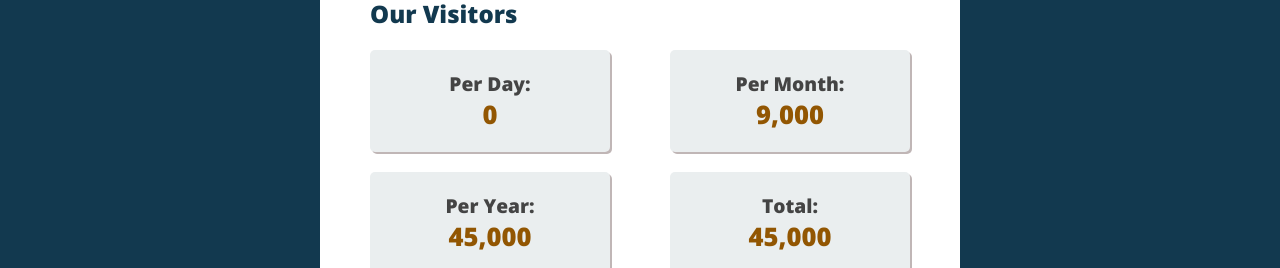
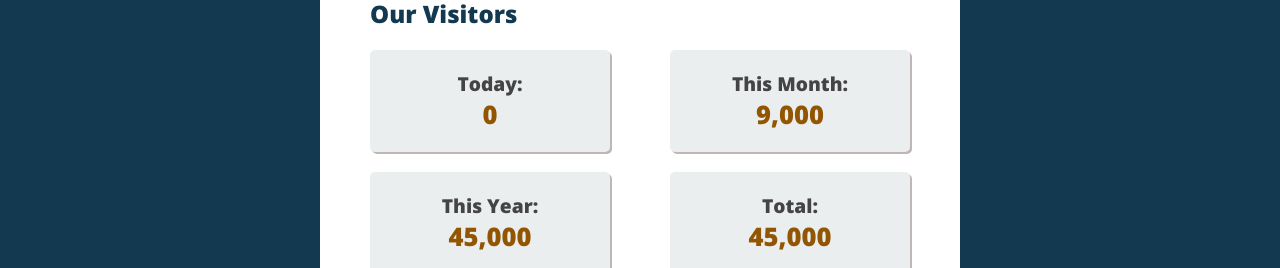
Before and after one commit to Diibro/clickrwanda-client, a React (Vite) app: page /website-visits in a window 1280 px wide. Shown: the part 196-464 px from the top of the page. Built offline with nearby package versions, Linux system fonts and the light colour scheme; no server answers.

Commit message:
added more on web visits

```diff
--- a/src/components/static/WebUse.jsx
+++ b/src/components/static/WebUse.jsx
@@ -34,15 +34,15 @@ const WebUse = () => {
           <div className="web-usage-container">
                <h2>Our Visitors</h2>
                <div className="visits">
-                    <h3>Per Day:</h3>
+                    <h3>Today:</h3>
                     <p>{formatPrice(webVisits.today.length)}</p>
                </div>
                <div className="visits">
-                    <h3>Per Month:</h3>
+                    <h3>This Month:</h3>
                     <p>{formatPrice(webVisits.thisMonth.length + 9000)}</p>
                </div>
                <div className="visits">
-                    <h3>Per Year: </h3>
+                    <h3>This Year: </h3>
                     <p>{formatPrice(webVisits.thisYear.length + 45000)}</p>
                </div>
                <div className="visits">
```
